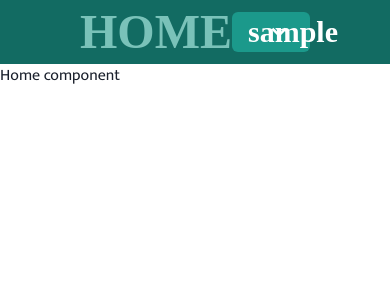
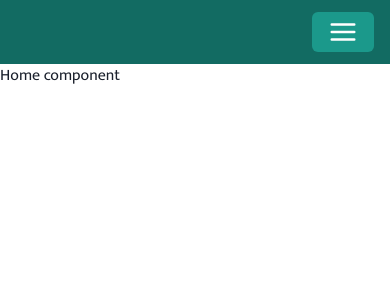
Before and after one commit to petrucioinica/quiz-app-frontend, a React (Create React App) app in the folder quiz-it/: page /home in a window 390 px wide. Shown: the top 300 px of the page. Built offline with nearby package versions, Linux system fonts and the light colour scheme; sample sign-in values are in the browser's storage; a web font is replaced by a local one.

Commit message:
created mobile navbar

```diff
--- a/quiz-it/src/common/QIButton.tsx
+++ b/quiz-it/src/common/QIButton.tsx
@@ -8,7 +8,6 @@ export const QIButton: React.FC<QIButtonProps> = (props) => {
 		<Button
 			{...props}
 			variant="solid"
-			colorScheme={"primary"}
 			_focus={{ boxShadow: "none" }}
 			fontFamily="secondary"
 			fontSize={"3xl"}
--- a/quiz-it/src/navigation/navbar.tsx
+++ b/quiz-it/src/navigation/navbar.tsx
@@ -1,6 +1,14 @@
-import { ChevronDownIcon } from "@chakra-ui/icons";
+import { ChevronDownIcon, CloseIcon, HamburgerIcon } from "@chakra-ui/icons";
 import {
+	Box,
 	Button,
+	Drawer,
+	DrawerBody,
+	DrawerCloseButton,
+	DrawerContent,
+	DrawerFooter,
+	DrawerHeader,
+	DrawerOverlay,
 	Flex,
 	Menu,
 	MenuButton,
@@ -10,11 +18,16 @@ import {
 	useColorMode,
 	useColorModeValue,
 } from "@chakra-ui/react";
-import React, { useContext } from "react";
+import React, { useContext, useState } from "react";
 import { FaMoon, FaSun } from "react-icons/fa";
 import { AuthContext } from "../authentication";
 import { UseAuthReturn } from "../authentication/useAuth.types";
 import { Divider } from "@chakra-ui/react";
+import { NavContext } from ".";
+import { UseNavReturn } from "./types";
+import { Link } from "react-router-dom";
+import { QIButton } from "../common/QIButton";
+import { ColorModeSwitcher } from "../ColorModeSwitcher";
 
 const NAVBAR_HEIGHT = "64px";
 
@@ -23,6 +36,17 @@ export const Navbar: React.FC = () => {
 	const { toggleColorMode } = useColorMode();
 	const text = useColorModeValue("dark", "light");
 	const SwitchIcon = useColorModeValue(FaMoon, FaSun);
+	const { possibleRoutes } = useContext(NavContext) as UseNavReturn;
+
+	const [isOpen, setIsOpen] = useState<boolean>(false);
+	const onOpen = () => {
+		setIsOpen(true);
+	};
+
+	const onClose = () => {
+		setIsOpen(false);
+	};
+
 	return (
 		<Flex
 			width="100%"
@@ -30,11 +54,26 @@ export const Navbar: React.FC = () => {
 			bgColor={"primary.700"}
 			color="primary.300"
 			alignItems={"center"}
-			justifyContent="space-between"
-			px={20}>
-			<Text fontWeight={"bold"} fontSize="xxx-large" fontFamily={"secondary"}>
-				HOME
-			</Text>
+			justifyContent={[
+				"flex-end",
+				"flex-end",
+				"space-between",
+				"space-between",
+				"space-between",
+			]}
+			px={[4, 4, 20, 20, 20]}>
+			<Flex display={["none", "none", "flex", "flex", "flex"]}>
+				{possibleRoutes.map((route) => (
+					<Text
+						key={route.value}
+						fontWeight={"bold"}
+						fontSize="xxx-large"
+						fontFamily={"secondary"}
+						mx={8}>
+						<Link to={route.value}>{route.title}</Link>
+					</Text>
+				))}
+			</Flex>
 
 			<Menu>
 				<MenuButton
@@ -45,7 +84,8 @@ export const Navbar: React.FC = () => {
 					_focus={{ boxShadow: "none" }}
 					fontFamily="secondary"
 					fontSize={"3xl"}
-					py={3}>
+					py={3}
+					display={["none", "none", "flex", "flex", "flex"]}>
 					{user?.username}
 				</MenuButton>
 
@@ -74,6 +114,71 @@ export const Navbar: React.FC = () => {
 					</MenuItem>
 				</MenuList>
 			</Menu>
+
+			<QIButton
+				variant="solid"
+				colorScheme={"primary"}
+				onClick={onOpen}
+				display={["flex", "flex", "none", "none", "none"]}
+				alignItems="center">
+				<HamburgerIcon />
+			</QIButton>
+
+			<Drawer isOpen={isOpen} placement="right" onClose={onClose}>
+				<DrawerOverlay />
+				<DrawerContent>
+					<DrawerCloseButton
+						variant="solid"
+						colorScheme={"primary"}
+						_focus={{ boxShadow: "none" }}
+						fontSize={20}
+						mt={3}
+						color="primary.700"
+					/>
+					<DrawerHeader>
+						<Text
+							fontFamily={"secondary"}
+							fontSize="xx-large"
+							color="primary.700">
+							{user?.username}
+						</Text>
+					</DrawerHeader>
+
+					<DrawerBody>
+						<Flex
+							direction="column"
+							justifyContent={"space-between"}
+							height="70vh">
+							<Flex direction="column" color="primary.500">
+								{possibleRoutes.map((route) => (
+									<Text
+										key={route.title}
+										fontWeight={"bold"}
+										fontSize="xx-large"
+										fontFamily={"secondary"}
+										py={2}>
+										<Link to={route.value}>{route.title}</Link>
+									</Text>
+								))}
+								<Divider mx={2} color="primary.500" />
+								<ColorModeSwitcher />
+							</Flex>
+						</Flex>
+
+						<Flex
+							color="primary.500"
+							justifyContent={"center"}
+							direction="column">
+							<QIButton
+								variant="solid"
+								colorScheme={"warning"}
+								onClick={logOut}>
+								Log out
+							</QIButton>
+						</Flex>
+					</DrawerBody>
+				</DrawerContent>
+			</Drawer>
 		</Flex>
 	);
 };
```
